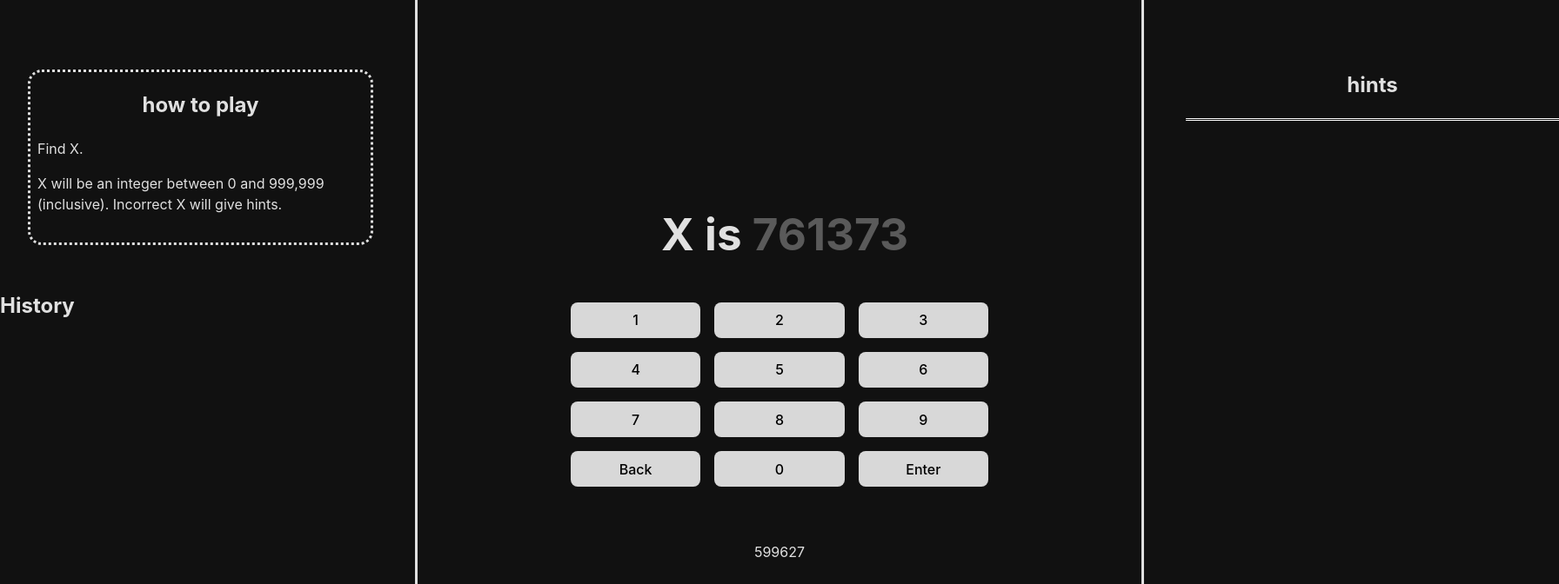
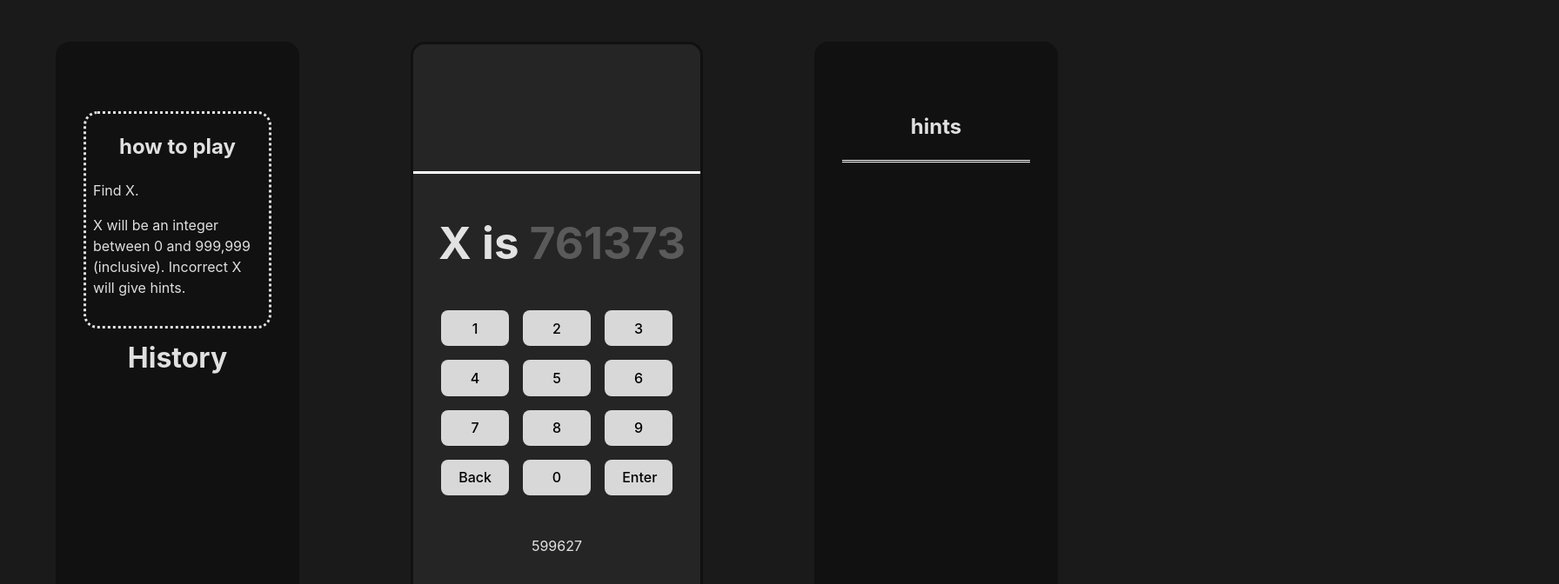
Before and after one commit to Dapples0/Xdle, a React (Vite) app: page / in a window 1280 px wide. Shown: the top 672 px of the page at 87% size, 1792 px wide, since content can reach past the window. Built offline with nearby package versions, Linux system fonts and the light colour scheme.

Commit message:
updated css

```diff
--- a/src/App.css
+++ b/src/App.css
@@ -1,19 +1,17 @@
 #root {
-  max-width: 100%;
-  max-height: 100%;
-  margin: 0rem auto;
+  margin: 3rem 4rem 3rem 4rem;
+  width: 100%;
+  height: 100%;
+  overflow: auto;
   display: grid;
-  grid-template-columns: 30rem 32rem 30rem;
-  column-gap: 10rem;
-  height: 50rem;
+  grid-template-columns: 2.5fr 3fr 2.5fr;
+  column-gap: 8rem;
 }
 
 #left-container {
-  border-right: solid;
-  padding-right: 1rem;
-  display: grid;
-  grid-template-rows: 0.5fr 1fr;
-  row-gap: 2rem
+  border-radius: 1rem;
+  background-color: #111111;
+  border-color: white;
 }
 
 #tip-container {
@@ -26,8 +24,6 @@
   margin-top: 5rem;
 }
 
-
-
 #tip-title {
   text-align: center;
 }
@@ -39,17 +35,43 @@
   text-align: left;
 }
 
+#history-container {
+  margin: auto 2rem 1rem 2rem;
+}
+
+#history-title {
+  margin: 1rem auto 0.5rem auto;
+  text-align: center;
+  font-size: 2rem;
+  line-height: 1.1;
+  font-weight: 700;
+}
+
 #centre-container {
-  display: grid;
-  row-gap: 1rem;
-  margin: 0rem auto;
-  grid-template-rows: auto 25rem auto;
+  height: 50rem;
+  border-radius: 1rem;
+  background-color: #252525;
+  border: solid #111111;;
 }
 
 
 #results-text {
   text-align: center;
   height: 7rem;
+}
+
+#middle-centre-container {
+  border-top: solid white;
+  height: 25rem;
+}
+
+#bot-centre-container {
+  height: 15rem;
+}
+
+#attempts-container {
+  margin: auto 2rem auto 2rem;
+  text-align: center;
 }
 
 #input-container {
@@ -72,33 +94,33 @@
 }
 
 #button-container {
+  margin: auto 2rem auto 2rem;
+}
+
+#button-items {
   display: grid;
-  grid-template-columns:  10fr 10fr 10fr;
-  width: 30rem;
+  grid-template-columns: repeat(3, 1fr);
+  grid-template-rows: repeat(4, 1fr);
   gap: 1rem;
 }
 
+
 .numButton {
   background-color: #d8d8d8;
-
+  min-width: 2rem;
+  overflow: hidden;
+  white-space: nowrap;
 }
 
-#enterButton {
-  background-color: #d8d8d8;
-
-}
-
-#attempts-container {
-  text-align: center;
-}
 
 #right-container {
-  border-left: solid;
-  padding-left: 1rem;
+  border-radius: 1rem;
+  background-color: #111111;
+  border-color: white;
 }
 
 #hint-text {
-  padding-left: 2rem
+  margin: auto 2em auto 2em;
 }
 
 #hint-title {
@@ -106,3 +128,8 @@
   margin-top: 5rem;
   border-bottom: double white;
 }
+
+#hint-description {
+  margin-bottom: 1rem;
+  margin-top: 1rem;
+}
--- a/src/App.tsx
+++ b/src/App.tsx
@@ -131,9 +131,7 @@ function App() {
           </div>
         </div>
         <div id='history-container'>
-          <div id='history-title'>
-            <h2>History</h2>
-          </div>
+          <div id='history-title'>History</div>
           <div id='history-text'></div>
         </div>
       </div>
@@ -153,6 +151,7 @@ function App() {
             </h1>
           </div>
           <div id="button-container">
+            <div id="button-items">
               <button className="numButton" onClick={() => enterInput(inputX, '1')} >1</button>
               <button className="numButton" onClick={() => enterInput(inputX, '2')} >2</button>
               <button className="numButton" onClick={() => enterInput(inputX, '3')} >3</button>
@@ -165,6 +164,7 @@ function App() {
               <button className="numButton" onClick={() => removeInput(inputX)} >Back</button>
               <button className="numButton" onClick={() => enterInput(inputX, '0')} >0</button>
               <button className="numButton" onClick={() => enterClick(hintsClass)}>Enter</button>
+            </div>
           </div>
         </div>
         <div id='bot-centre-container'>
--- a/src/index.css
+++ b/src/index.css
@@ -5,7 +5,7 @@
 
   color-scheme: light dark;
   color: rgba(255, 255, 255, 0.87);
-  background-color: #111111;
+  background-color: #1a1a1a;
 
   font-synthesis: none;
   text-rendering: optimizeLegibility;
```
Lines whose indentation alone changed are shown as unchanged.
